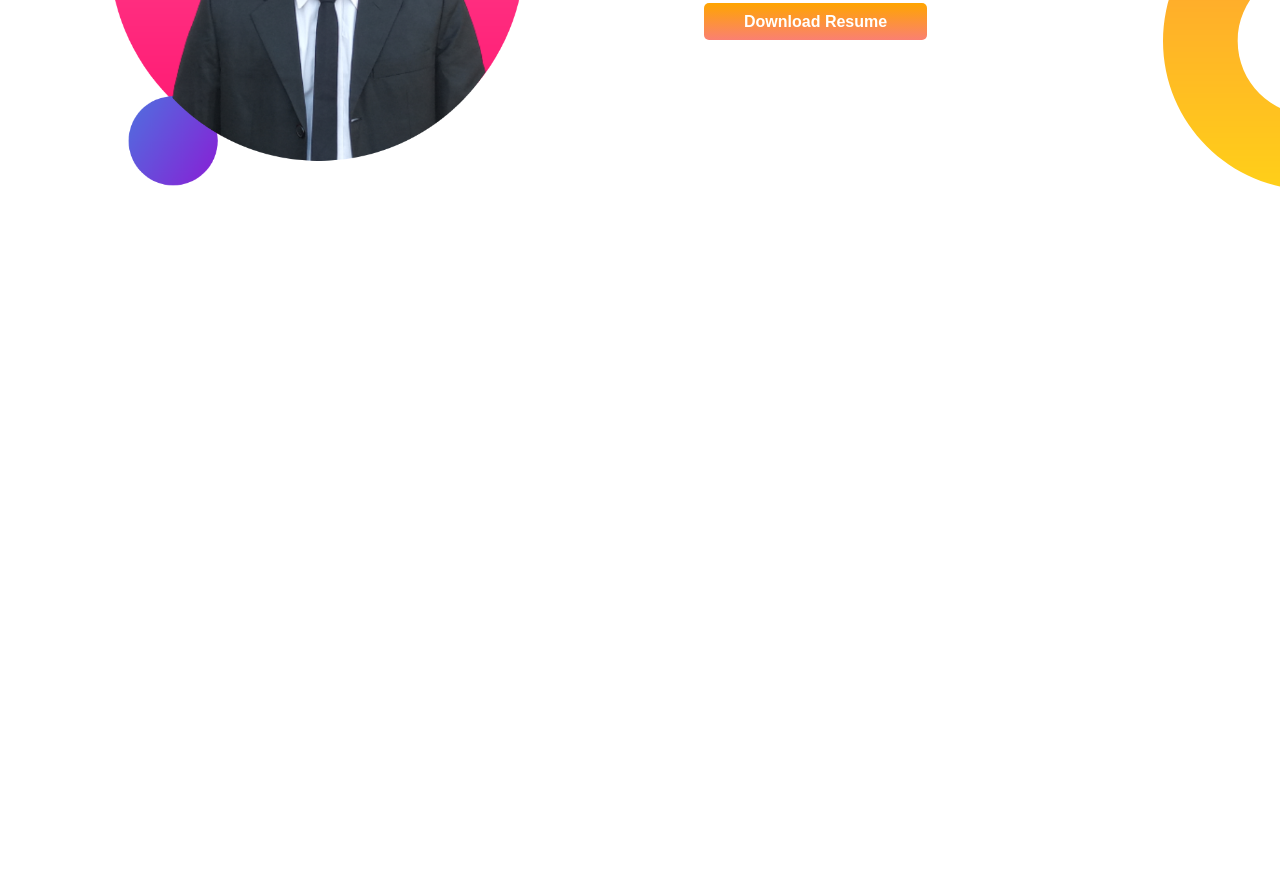
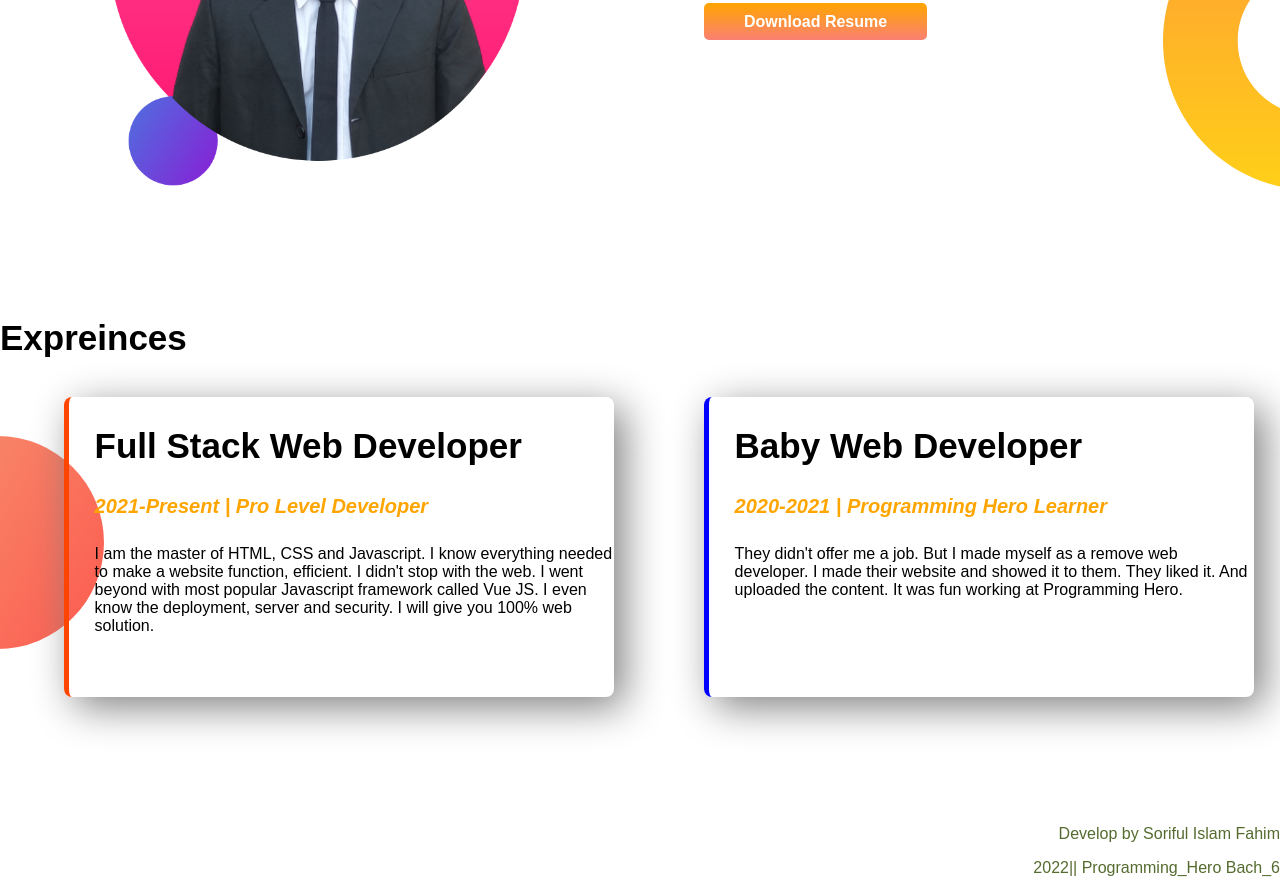
Before and after one commit to sorifulislamfahim/Developher-Protfolio, a plain HTML site: page index.html in a window 1280 px wide. Shown: the part 866-1759 px from the top of the page. Before the commit the page ends 1184 px from the top, so only its background shows below. Drawn offline with Linux system fonts and the light colour scheme; a web font is replaced by a local one.

Commit message:
added my all info

```diff
--- a/index.html
+++ b/index.html
@@ -16,7 +16,7 @@
     <section class="first-part">
         <div class="half-width">
             <h1>Welcome to</h1>
-            <h1><span class="orange">Fahim</span> Woarld !!</h1>
+            <h1><span class="orange">Fahim</span> World !!</h1>
             <h3>Build Climber and train stoper</h3>
             <p>Lorem ipsum dolor sit amet consectetur adipisicing elit. Asperiores, accusamus libero explicabo adipisci
                 est minus reiciendis optio iure dolor consectetur possimus voluptate sequi porro fuga eveniet nostrum.
@@ -40,8 +40,31 @@
                 veritatis perspiciatis, dolores consequuntur?</p>
             <a class="link-button" target="_blank" href="https://github.com/sorifulislamfahim">Download Resume</a>
         </div>
-
     </section>
+    <section class="jannat">
+        <h2>Expreinces</h2>
+        <div class="third-part">
+            <div id="full-stack" class="half-width fahim">
+                <h2>Full Stack Web Developer</h2>
+                <h4 class="orange">2021-Present | Pro Level Developer</h4>
+                <p>I am the master of HTML, CSS and Javascript. I know everything needed to make a website function,
+                    efficient. I didn't stop with the web. I went beyond with most popular Javascript framework called
+                    Vue
+                    JS. I even know the deployment, server and security. I will give you 100% web solution.</p>
+            </div>
+            <div class="half-width fahim">
+                <h2>Baby Web Developer</h2>
+                <h4 class="orange">2020-2021 | Programming Hero Learner</h4>
+                <p>They didn't offer me a job. But I made myself as a remove web developer. I made their website and
+                    showed
+                    it to them. They liked it. And uploaded the content. It was fun working at Programming Hero.</p>
+            </div>
+        </div>
+    </section>
+    <footer>
+        <p>Develop by Soriful Islam Fahim</p>
+        <p>2022|| Programming_Hero Bach_6</p>
+    </footer>
 
 </body>
 
--- a/style.css
+++ b/style.css
@@ -15,6 +15,15 @@ section {
 
 h1 {
     font-size: 50px;
+}
+
+h2 {
+    font-size: 35px;
+}
+
+h4 {
+    font-size: 20px;
+    font-style: italic;
 }
 
 .orange {
@@ -46,3 +55,31 @@ h1 {
     background-repeat: no-repeat;
     background-position: right bottom;
 }
+
+.third-part {
+    display: flex;
+    background-image: url(images/exp-bg.png);
+    background-position: left;
+    background-repeat: no-repeat;
+
+
+}
+
+.fahim {
+    margin-left: 5%;
+    margin-right: 2%;
+    box-shadow: 10px 10px 40px gray;
+    padding-left: 2%;
+    border-radius: 8px;
+    height: 300px;
+    border-left: 5px solid blue;
+}
+
+#full-stack {
+    border-left: 5px solid orangered;
+}
+
+footer {
+    text-align: right;
+    color: darkolivegreen;
+}
```
